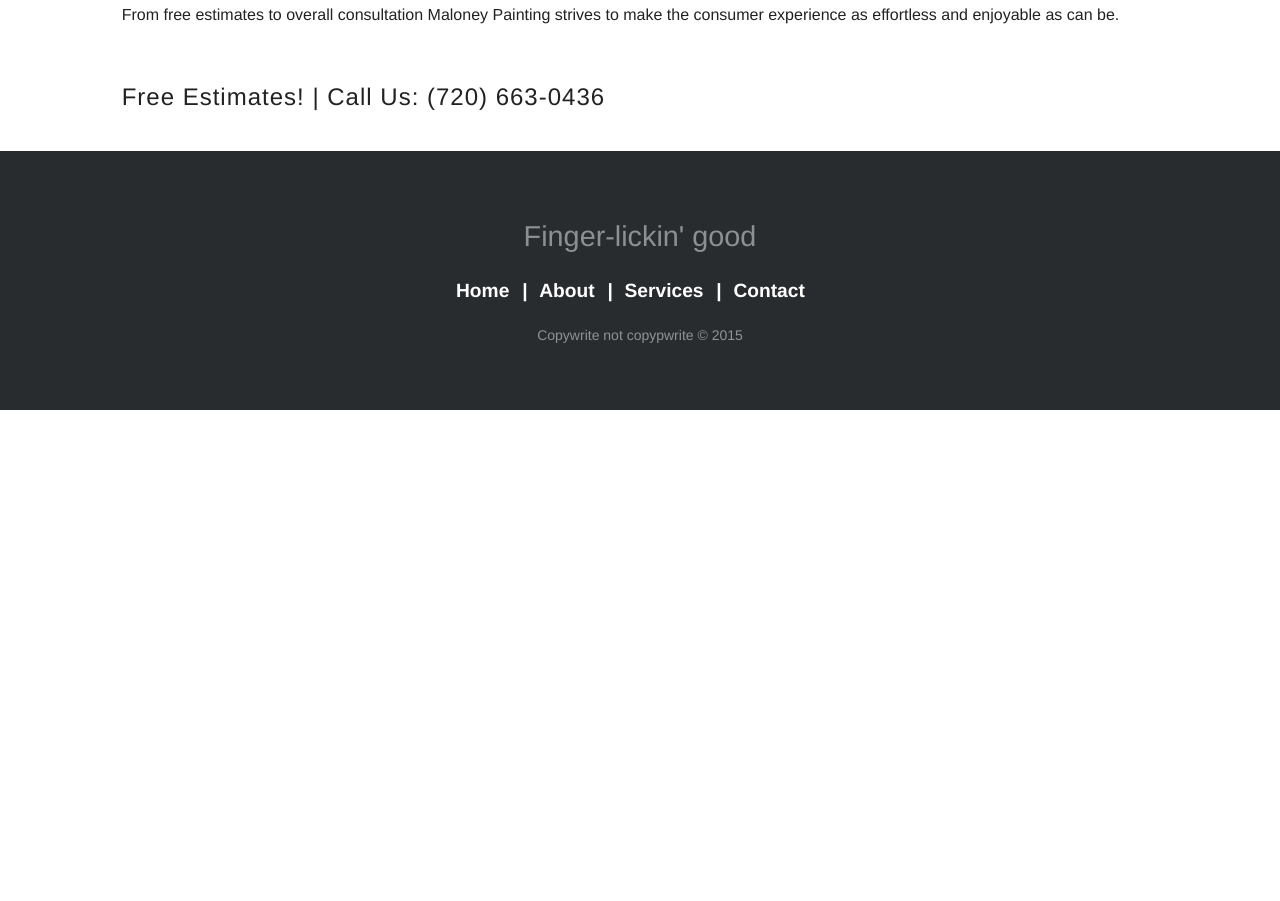
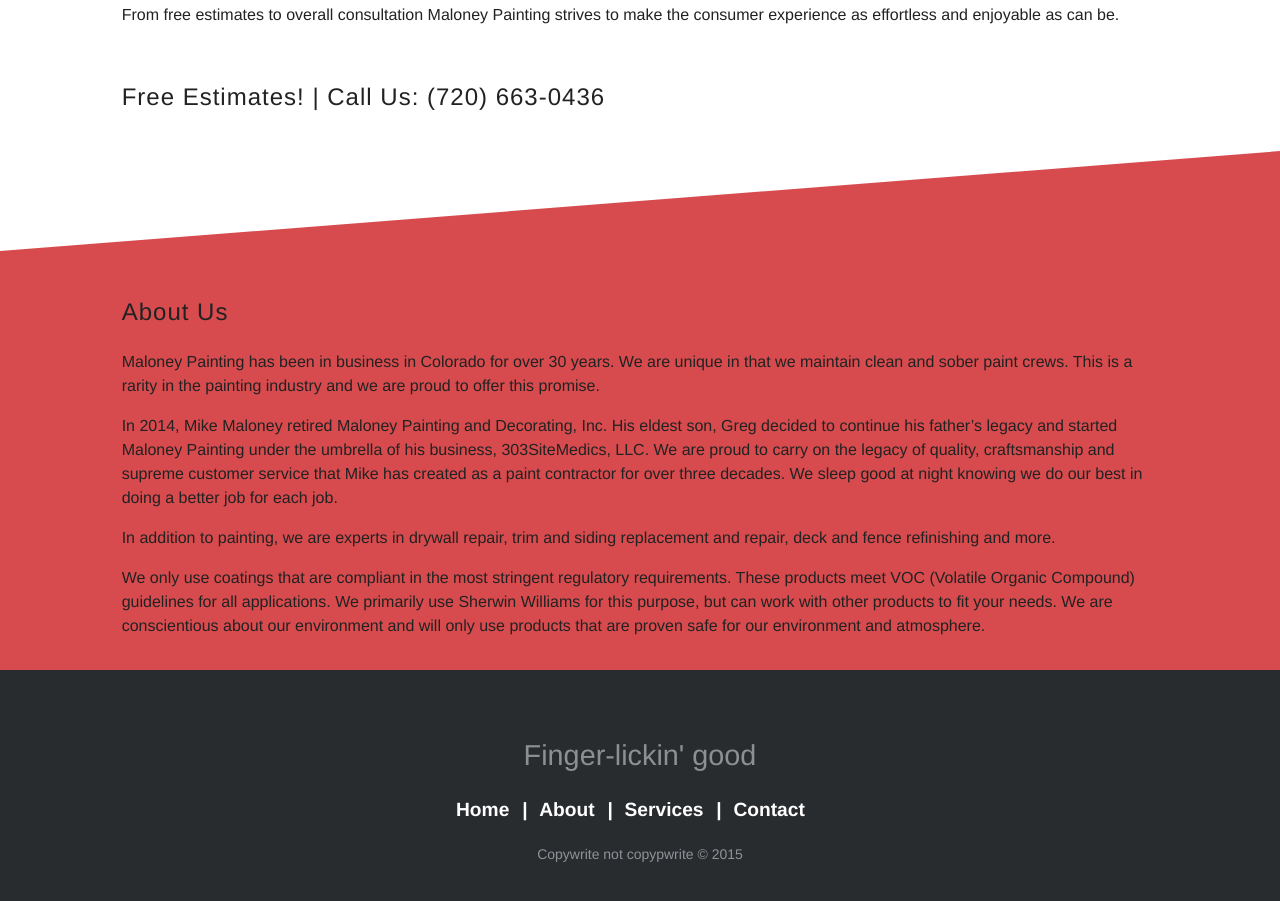
Before and after one commit to pebutler3/maloney-painting, a website: page assets/templates/index.html in a window 1280 px wide. Shown: the part 765-1666 px from the top of the page. Before the commit the page ends 1175 px from the top, so only its background shows below. Drawn offline with nearby package versions, Linux system fonts and the light colour scheme; files that its build step writes are made by us from their sources; files whose address does not match are found by name.

Commit message:
added about content to homepage // added top border to create slanted top

```diff
--- a/assets/styles/_base.scss
+++ b/assets/styles/_base.scss
@@ -37,6 +37,23 @@
     }
   }
 }
+article.about {
+  @include grid-row;
+  background: $red;
+  &:before {
+   display: inline-block;
+   height: 0;
+   width: 0;
+   border-top: 100px solid $white;
+   border-right: 100vmax solid transparent;
+  }
+  img {
+    @include grid-column(6);
+    display: inline-block;
+    height: 150px;
+    width: 200px;
+  }
+}
 // .shadow{
 // -webkit-box-shadow: 0px 4px 5px $gray;
 //    -moz-box-shadow: 0px 4px 5px $gray;
--- a/assets/templates/index.html
+++ b/assets/templates/index.html
@@ -20,6 +20,21 @@
   <h2></h2>
  </section>
 </main>
+<article class="about">
+ <section class="one">
+ <h2>About Us</h2>
+ <p>Maloney Painting has been in business in Colorado for over 30 years. We are unique in that we maintain clean and sober paint crews. This is a rarity in the painting industry and we are proud to offer this promise.</p>
+ <p>In 2014, Mike Maloney retired Maloney Painting and Decorating, Inc. His eldest son, Greg decided to continue his father’s legacy and started Maloney Painting under the umbrella of his business, 303SiteMedics, LLC. We are proud to carry on the legacy of quality, craftsmanship and supreme customer service that Mike has created as a paint contractor for over three decades. We sleep good at night knowing we do our best in doing a better job for each job.</p>
+  <p>In addition to painting, we are experts in drywall repair, trim and siding replacement and repair, deck and fence refinishing and more.</p>
+  <p>We only use coatings that are compliant in the most stringent regulatory requirements. These products meet VOC (Volatile Organic Compound) guidelines for all applications. We primarily use Sherwin Williams for this purpose, but can work with other products to fit your needs. We are conscientious about our environment and will only use products that are proven safe for our environment and atmosphere.</p>
+ </section>
+<!--  <img src="http://placehold.it/150x150" alt=""> -->
+<!--  <img src="http://placehold.it/150x150" alt=""> -->
+<!--  <img src="http://placehold.it/150x150" alt=""> -->
+</article>
+
+
+
 
 
 <div class="share42init" data-top1="150" data-top2="20" data-margin="0"></div>
```
